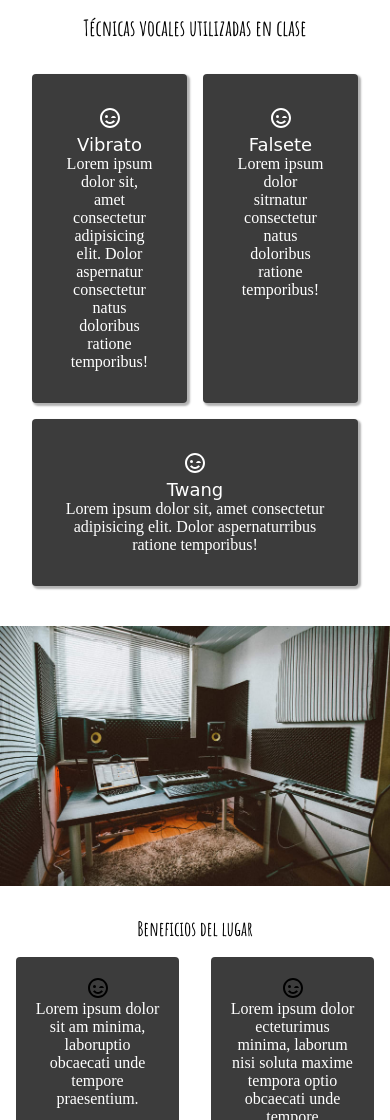
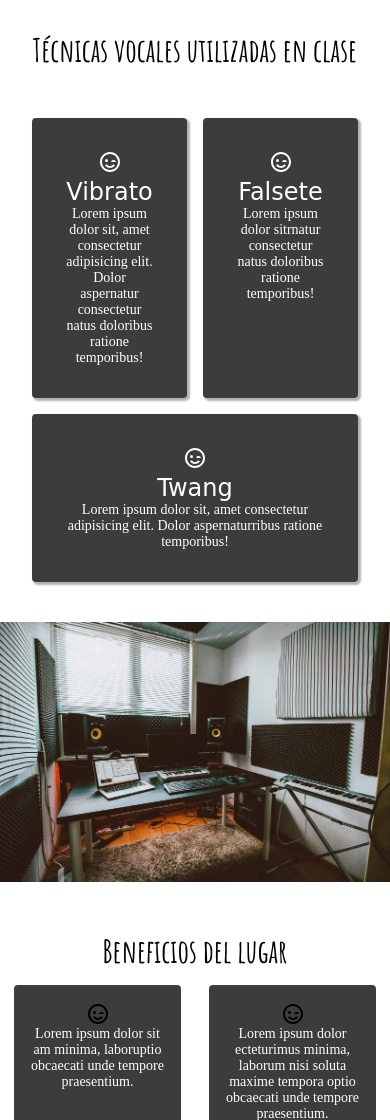
Before and after one commit to lautaroroldan/lautaroroldan545.github.io, a website: page index.html in a window 390 px wide. Shown: the part 880-2000 px from the top of the page. Drawn offline with nearby package versions, Linux system fonts and the light colour scheme; a web font is replaced by a local one.

Commit message:
font-size h2 h3

```diff
--- a/scss/_indexPage.scss
+++ b/scss/_indexPage.scss
@@ -6,7 +6,7 @@ section{
         justify-content: center;
         align-items: center;
         h2{
-        font-size: 22px;
+        font-size: 2rem;
         text-align: center;
         margin-top: 1.5em;
         margin-bottom: 1.5em;
@@ -30,16 +30,16 @@ section{
         max-width: 650px;
         flex-grow: 1;
         flex-basis: 0; // FALTA CONSULTAR SI PONER BASIS 0 o 1
-        p {
-                font-size: 16px;
-                font-weight: 300;
+        img {
+                width: 24px;
         }
         h3 {
-                font-size: 18px;
+                font-size: 1.5rem;
                 font-weight: 500;
         }
-        img {
-                width: 24px;
+        p {
+                font-size: 14px;
+                font-weight: 300;
         }
 }
 }
@@ -54,10 +54,10 @@ section{
         grid-area: contact;
         padding: 2.5em 0;
         h2{
-                font-size: 20px;
+                font-size: 1.8rem;
         }
         p{
-                font-size: 15px;
+                font-size: 14px;
                 margin: 0.6em 0.8em 1em;
         }
         .btn{
@@ -87,7 +87,7 @@ aside{
                 }
                 .textEstudio h2{
                 margin-top: 1.5em;
-                font-size: 20px;
+                font-size: 2rem;
                 text-align: center;
                 }
                 .flexCards{
@@ -104,7 +104,7 @@ aside{
                         border-radius: 4px;
                         align-items: center;
                         text-align: center;
-                        font-size: 16px;
+                        font-size: 14px;
                         flex-grow: 1;
                         flex-basis: 0;
                         max-width: 500px;
```
Also changed, not shown: css/style.css.
